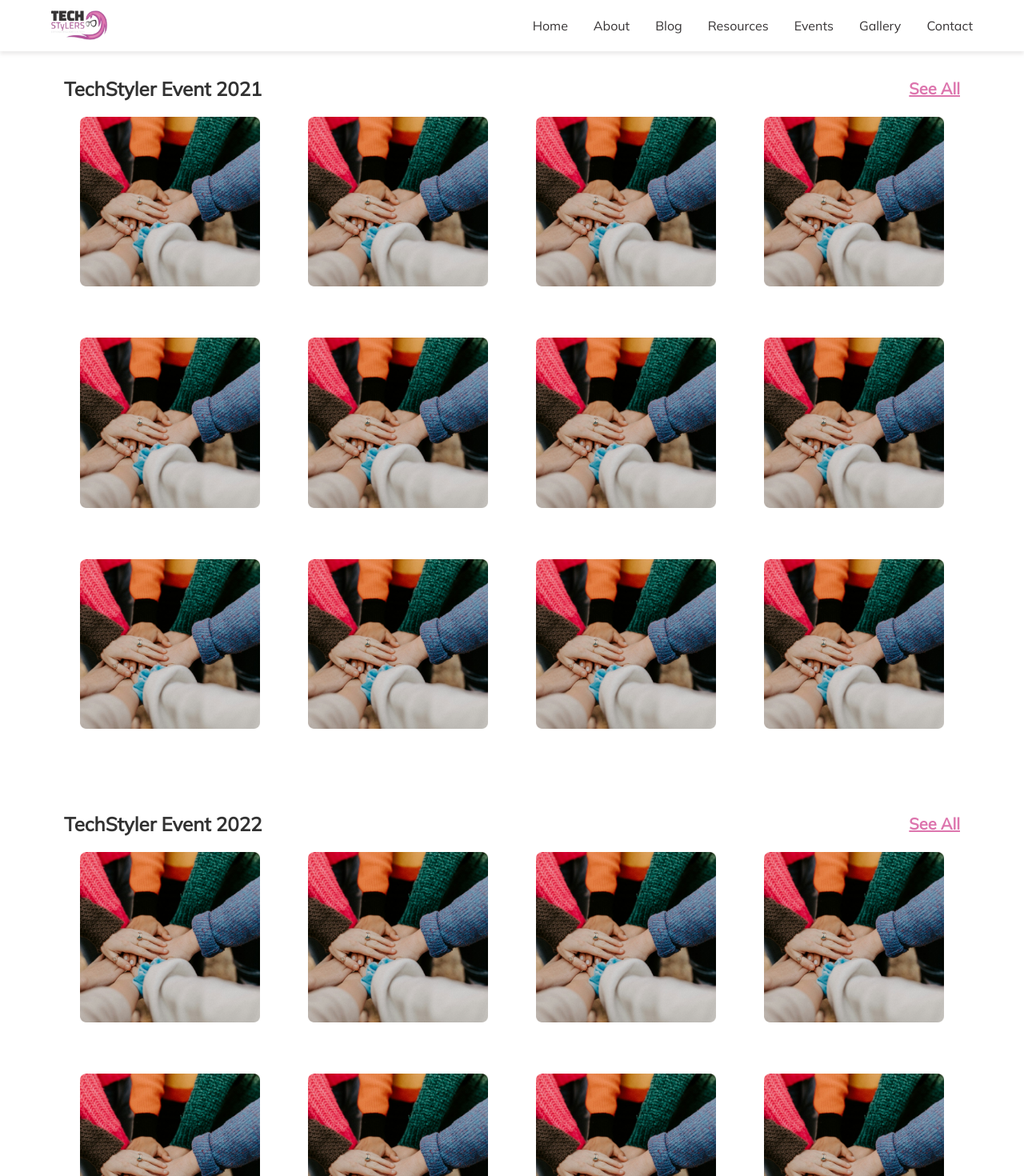
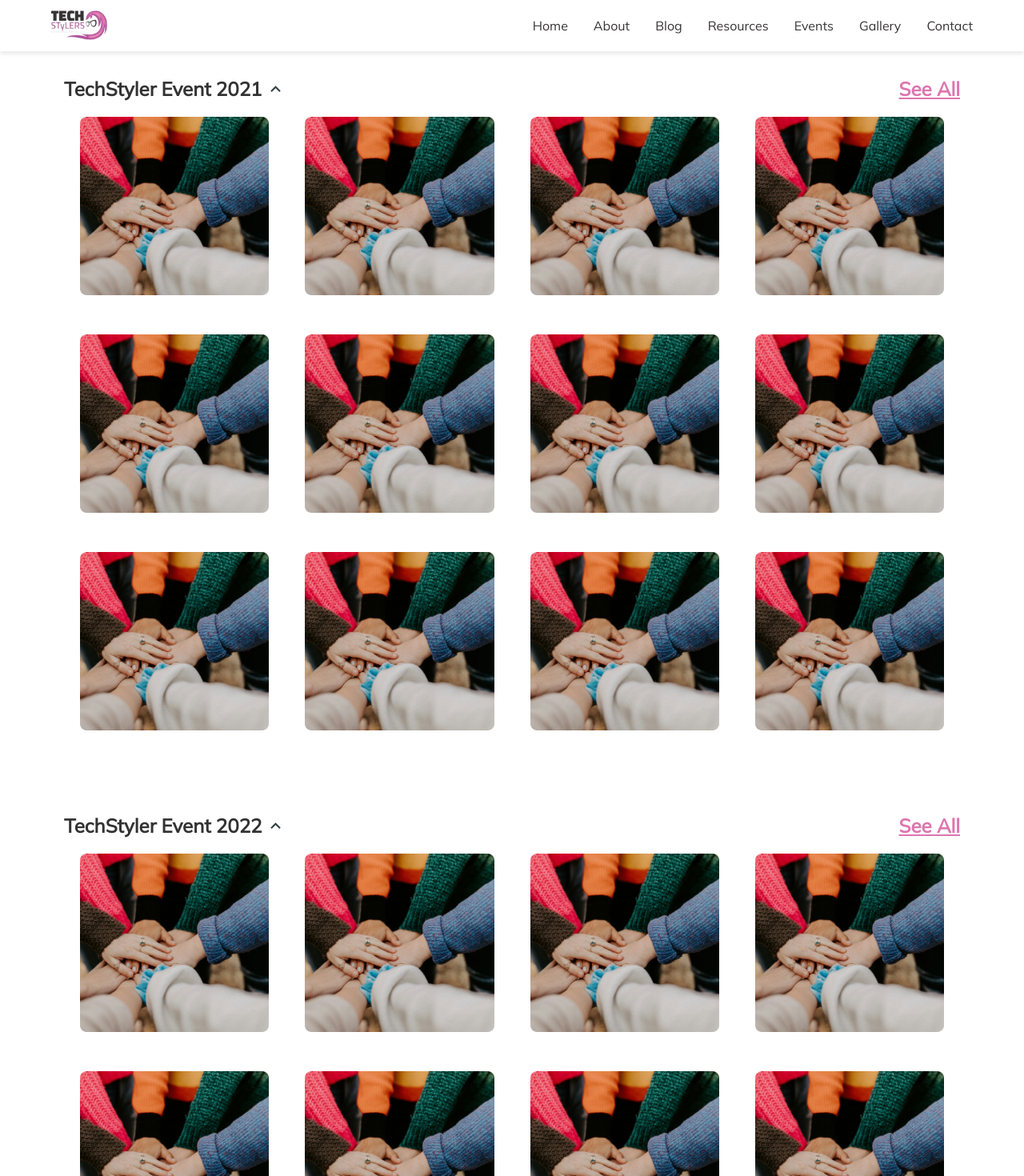
Before and after one commit to SandraDammy/techStylers, a React (Create React App) app: page /gallery in a window 1280 px wide. Shown: the top 1470 px of the page at 80% size. Built offline with nearby package versions, Linux system fonts and the light colour scheme.

Commit message:
gallery_update

```diff
--- a/src/Components/Page/Gallery.jsx
+++ b/src/Components/Page/Gallery.jsx
@@ -1,14 +1,17 @@
 import React from "react";
 import style from "../Style/Resources.module.css";
 import imgResources from "../../Assets/Image/Resources Image.png";
+import { MdOutlineKeyboardArrowUp } from "react-icons/md";
+
 
 const Gallery = () => {
   return (
     <div className={style.container}>
       <div className={style.eventContainer}>
         <div className={style.txtLink}>
-          <div>
+          <div className={style.txtIcon}>
             <p>TechStyler Event 2021</p>
+            <MdOutlineKeyboardArrowUp className={style.icon} />
           </div>
           <div>
             <a href="#" className={style.seeLink}>
@@ -57,8 +60,9 @@ const Gallery = () => {
       </div>
       <div className={style.eventContainer}>
       <div className={style.txtLink}>
-          <div>
+      <div className={style.txtIcon}>
             <p>TechStyler Event 2022</p>
+            <MdOutlineKeyboardArrowUp className={style.icon} />
           </div>
           <div>
             <a href="#" className={style.seeLink}>
@@ -107,8 +111,9 @@ const Gallery = () => {
       </div>
       <div className={style.eventContainer}>
       <div className={style.txtLink}>
-          <div>
+      <div className={style.txtIcon}>
             <p>TechStyler Event 2023</p>
+            <MdOutlineKeyboardArrowUp className={style.icon} />
           </div>
           <div>
             <a href="#" className={style.seeLink}>
--- a/src/Components/Style/Resources.module.css
+++ b/src/Components/Style/Resources.module.css
@@ -48,7 +48,7 @@
     gap: 1rem;
 }
 
-.txtContainer h1 , .txtLink p{
+.txtContainer h1 {
     color: var(--sub-black);
     font-size: 24px;
     font-style: normal;
@@ -65,7 +65,7 @@
     margin-bottom: 1rem;
 }
 
-.downloadLink , .seeLink{
+.downloadLink {
     font-size: 20px;
     font-weight: 700;
     line-height: 24px;
@@ -79,13 +79,42 @@
     margin-bottom: 5rem;
     /* gap: 5rem; */
 }
+
 .txtLink {
     display: flex;
     justify-content: space-between;
     align-items: center;
+    text-align: left;
+    font-size: 24px;
+    font-weight: 700;
 }
+
+.txtIcon {
+    display: flex;
+    align-items: center;
+    justify-content: center;
+    gap: 0.3rem;
+}
+
+.txtIcon p {
+    line-height: 30px;
+    color: var(--sub-black);
+}
+
+.icon {
+    width: 25px;
+    height: 25px;
+    color: #343F42;
+}
+
+.seeLink {
+    line-height: 24px;
+    color: var(--secondary-color);
+    text-decoration-line: underline;
+}
+
 .cardGrid {
     display: grid;
     grid-template-columns: repeat(4, 1fr);
-    gap: 20px;
+    gap: 5px;
 }
```
Also changed, not shown: src/Assets/Image/VectorArrow.png (added).
